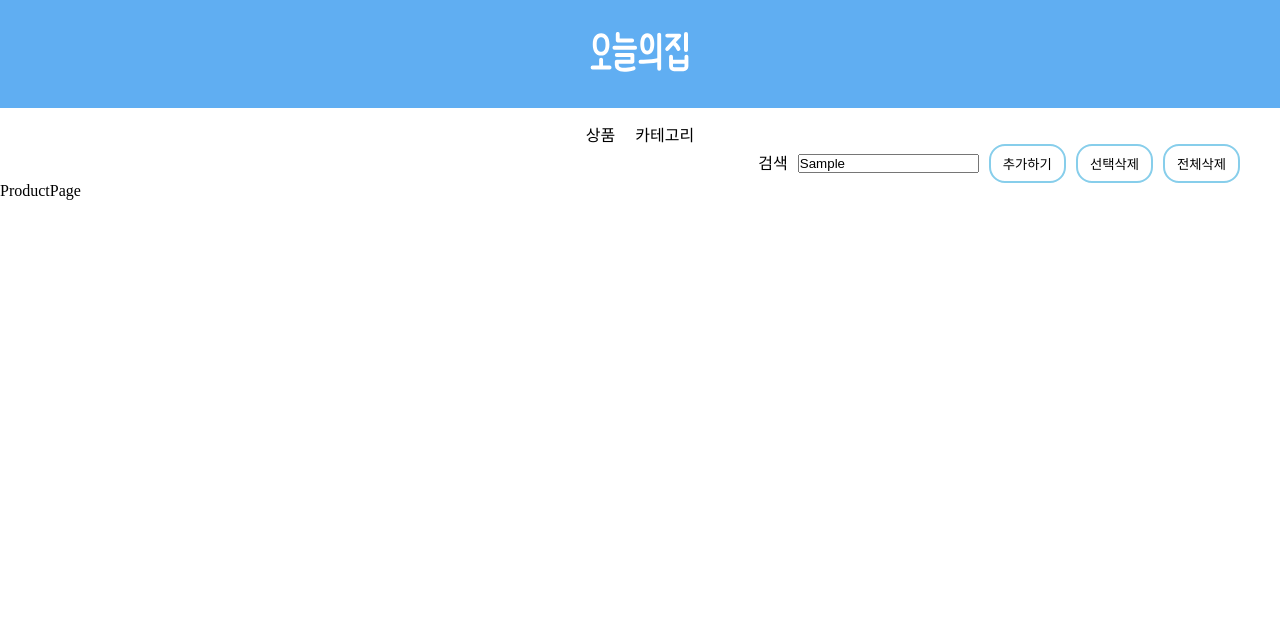
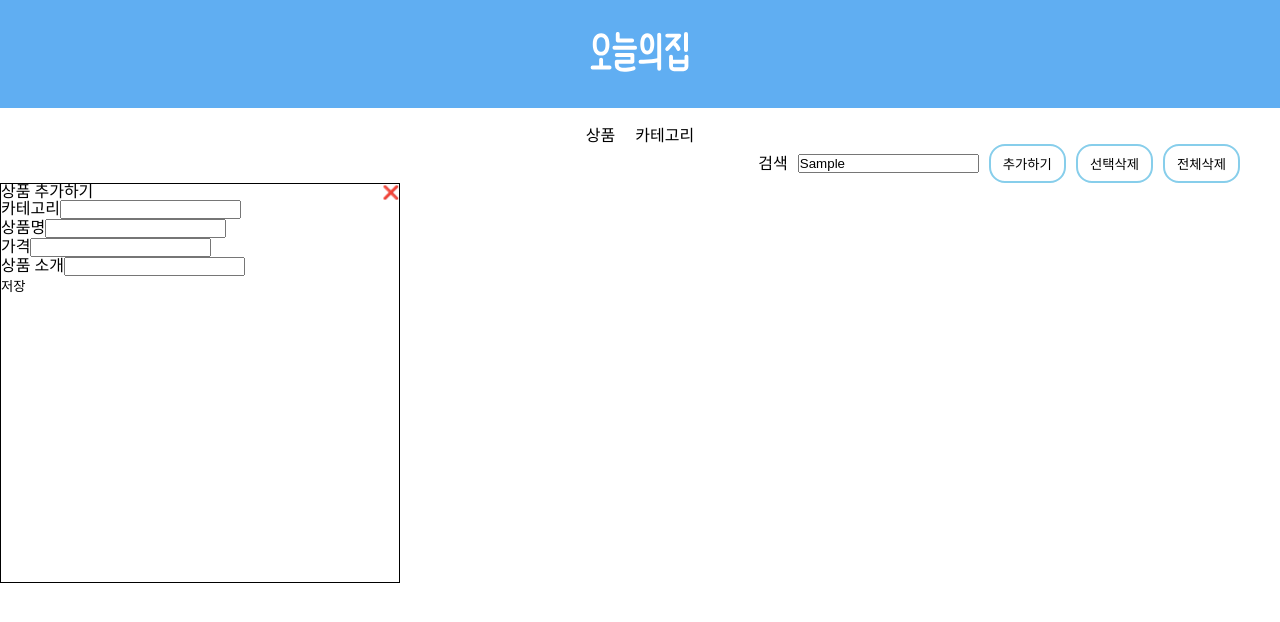
Before and after one commit to gunhoyoon/TodayHouse, a Next.js app: page /admin/product in a window 1280 px wide. Both pictures are taken after typing "Sample" into the empty fields and a click on the button "추가하기". Shown: the top 622 px of the page. Built offline with nearby package versions, Linux system fonts and the light colour scheme.

Commit message:
상품 추가, 리스트

```diff
--- a/src/app/_component/controller/Controller.tsx
+++ b/src/app/_component/controller/Controller.tsx
@@ -9,8 +9,6 @@ type Props = {
   onAdd: () => void;
   onSelectDEL: () => void;
   onAllDEL: () => void;
-  isAllCheck: boolean;
-  setCategories: (category: CategoryWithCheck[]) => void;
 };
 
 export default function Controller({
@@ -18,8 +16,6 @@ export default function Controller({
   onAdd,
   onSelectDEL,
   onAllDEL,
-  isAllCheck,
-  setCategories,
 }: Props) {
   return (
     <>
--- a/src/app/admin/category/_component/CategoryModal.tsx
+++ b/src/app/admin/category/_component/CategoryModal.tsx
@@ -52,6 +52,7 @@ const CategoryModal = ({ isModal, onClose, setCategories }: Props) => {
         checked: false,
       }));
       setCategories(categoriesWithCheck);
+      // 아 로컬에서 처음 받아서 업데이트해줄 때 상태 업데이트 해줄 때
 
       // 입력 필드 초기화
       setInputValue("");
--- /dev/null
+++ b/src/app/admin/product/_component/ProductContainer.tsx
@@ -0,0 +1,59 @@
+"use client";
+import Controller from "@/app/_component/controller/Controller";
+import Gnb from "@/app/_component/gnb/Gnb";
+import React, { useEffect, useState } from "react";
+import ProductList from "./ProductList";
+import ProductModal from "./ProductModal";
+import { Product, ProductWithCheck } from "@/model/Products";
+
+export default function ProductContainer() {
+  const key = "상품";
+  const initialCategories = JSON.parse(localStorage.getItem(key) || "[]");
+  // 순수 로컬
+  const productsWithCheck = initialCategories.map((product: Product) => ({
+    ...product,
+    checked: false,
+  }));
+  // 로컬에 체크묻은거
+  const [product, setProduct] = useState<ProductWithCheck[]>(productsWithCheck);
+  const [isOpen, setIsOpen] = useState(false);
+  console.log("product", product);
+  useEffect(() => {
+    const loadProducts = () => {
+      const storedProductsData = localStorage.getItem(key);
+      if (storedProductsData) {
+        setProduct(JSON.parse(storedProductsData));
+      }
+    };
+    loadProducts();
+  }, []);
+  console.log("product", product);
+
+  const onSearch = () => {};
+  const onAdd = () => {
+    setIsOpen(true);
+  };
+  const onClose = () => {
+    setIsOpen(false);
+  };
+  const onSelectDEL = () => {};
+  const onAllDEL = () => {};
+
+  return (
+    <div>
+      <Gnb />
+      <Controller
+        onSearch={onSearch}
+        onAdd={onAdd}
+        onSelectDEL={onSelectDEL}
+        onAllDEL={onAllDEL}
+      />
+      <ProductList products={product} />
+      <ProductModal setProduct={setProduct} isOpen={isOpen} onClose={onClose} />
+    </div>
+  );
+}
+
+// 모달에 product 데이터 넘겨주면 됨.
+// 넘겨준 데이터로 모달안에서 수정하기, 추가하기 버튼 따로 만들어서 데이터 입힌채로 보여주냐, 마냐 이거임
+// 로컬에 다시 set 해서 넘겨주고 , setProduct 받아서 데이터도 업데이트
--- /dev/null
+++ b/src/app/admin/product/_component/ProductList.tsx
@@ -0,0 +1,31 @@
+import { ProductWithCheck } from "@/model/Products";
+import React from "react";
+import styles from "./productList.module.css";
+type Props = {
+  products: ProductWithCheck[];
+};
+
+export default function ProductList({ products }: Props) {
+  return (
+    <div>
+      <ul className={styles.container}>
+        {products.map((product: ProductWithCheck, index) => (
+          <li key={index}>
+            <div>
+              <input
+                id="category"
+                type="checkbox"
+                checked={product.checked}
+                onChange={() => {}}
+              />
+              <p>카테고리 : {product.category}</p>
+              <p>상품명 : {product.name}</p>
+              <p>가격 : {product.price}</p>
+              <p>상품 소개 : {product.description}</p>
+            </div>
+          </li>
+        ))}
+      </ul>
+    </div>
+  );
+}
--- /dev/null
+++ b/src/app/admin/product/_component/ProductModal.tsx
@@ -0,0 +1,139 @@
+"use client";
+import React, { FormEventHandler, useState } from "react";
+import styles from "./productModal.module.css";
+import { Product, ProductWithCheck } from "@/model/Products";
+type Props = {
+  onClose: () => void;
+  isOpen: boolean;
+  setProduct: (product: ProductWithCheck[]) => void;
+};
+
+export default function ProductModal({ onClose, isOpen, setProduct }: Props) {
+  //   const [category, setCategory] = useState("");
+  //   const [name, setName] = useState("");
+  //   const [price, setPrice] = useState("");
+  //   const [description, setDescription] = useState("");
+  const [productInput, setProductInput] = useState({
+    category: "",
+    name: "",
+    price: "",
+    description: "",
+  });
+  const key = "상품";
+  const onSubmit: FormEventHandler<HTMLFormElement> = (e) => {
+    e.preventDefault();
+
+    let storedProducts: Product[] = JSON.parse(
+      localStorage.getItem(key) || "[]"
+    );
+    // 값이 있으면 가져오고 없으면 빈배열
+    // 상품 이름 중복,공백 제거
+    const newProductName = productInput.name.trim();
+    if (
+      newProductName &&
+      !storedProducts.some(
+        (product: Product) => product.name === newProductName
+      )
+    ) {
+      const newProduct = { ...productInput, name: newProductName };
+      storedProducts.unshift(newProduct);
+      // unshift 배열 맨 앞 추가
+      localStorage.setItem(key, JSON.stringify(storedProducts));
+      const productsWithCheck = JSON.parse(
+        localStorage.getItem(key) || "[]"
+      ).map((product: Product) => ({
+        ...product,
+        checked: false,
+      }));
+      setProduct(productsWithCheck);
+
+      setProductInput({
+        category: "",
+        name: "",
+        price: "",
+        description: "",
+      });
+    }
+  };
+  return (
+    <>
+      {isOpen && (
+        <div className={styles.formContainer}>
+          <div className={styles.formHeader}>
+            <p>상품 추가하기</p>
+            <button type="button" onClick={onClose}>
+              ❌
+            </button>
+          </div>
+          <form onSubmit={onSubmit}>
+            <div>
+              <label htmlFor="category">카테고리</label>
+              <input
+                id="category"
+                type="text"
+                required
+                value={productInput.category}
+                onChange={(e) => {
+                  setProductInput({
+                    ...productInput,
+                    category: e.target.value,
+                  });
+                  // 이미 구조분해할당한 상태임
+                }}
+              />
+            </div>
+
+            <div>
+              <label htmlFor="name">상품명</label>
+              <input
+                id="name"
+                type="text"
+                required
+                value={productInput.name}
+                onChange={(e) => {
+                  setProductInput({ ...productInput, name: e.target.value });
+                }}
+              />
+            </div>
+            <div>
+              <label htmlFor="price">가격</label>
+              <input
+                id="price"
+                type="text"
+                required
+                value={productInput.price}
+                onChange={(e) => {
+                  setProductInput({ ...productInput, price: e.target.value });
+                }}
+              />
+            </div>
+            <div>
+              <label htmlFor="description">상품 소개</label>
+              <input
+                id="description"
+                type="text"
+                required
+                value={productInput.description}
+                onChange={(e) => {
+                  setProductInput({
+                    ...productInput,
+                    description: e.target.value,
+                  });
+                }}
+              />
+            </div>
+            <button type="submit">저장</button>
+          </form>
+        </div>
+      )}
+    </>
+  );
+}
+
+// 모달이 2가지 유형인데, 하나는 추가, 하나는 수정. 이건 기존 카테고리 데이터가 있냐 없냐에 따른거같은데
+// 아 아니면 어차피 추가버튼하고 수정하기 버튼하고 다르니까. 수정하기 버튼은 있는 데이터를 넣어줌.
+
+// 카테고리
+// 상품이름
+// 가격
+// 상품 소개
--- /dev/null
+++ b/src/app/admin/product/_component/productList.module.css
@@ -0,0 +1,5 @@
+.container {
+  display: flex;
+  flex-direction: row;
+  gap: 20px;
+}
--- /dev/null
+++ b/src/app/admin/product/_component/productModal.module.css
@@ -0,0 +1,16 @@
+.formContainer {
+  border: 1px solid black;
+  width: 400px;
+  height: 400px;
+  display: flex;
+  flex-direction: column;
+}
+
+.formHeader {
+  display: flex;
+  flex-direction: row;
+  justify-content: space-between;
+}
+/* .formHeader button {
+  padding: 8px 12px;
+} */
--- a/src/app/admin/product/page.tsx
+++ b/src/app/admin/product/page.tsx
@@ -2,13 +2,12 @@ import Controller from "@/app/_component/controller/Controller";
 import Gnb from "@/app/_component/gnb/Gnb";
 
 import React from "react";
+import ProductContainer from "./_component/ProductContainer";
 
 export default function ProductPage() {
   return (
     <>
-      <Gnb />
-      <Controller />
-      <div>ProductPage</div>
+      <ProductContainer />
     </>
   );
 }
--- /dev/null
+++ b/src/model/Products.ts
@@ -0,0 +1,12 @@
+export interface Product {
+  category: string;
+  name: string;
+  price: string;
+  description: string;
+}
+export type ProductWithCheck = Product & { checked: boolean };
+
+// 카테고리,
+// 상품명
+// 가격
+// 소개
```
Also changed, not shown: src/app/admin/category/_component/CategoryContainer.tsx (+11 -6 lines).
